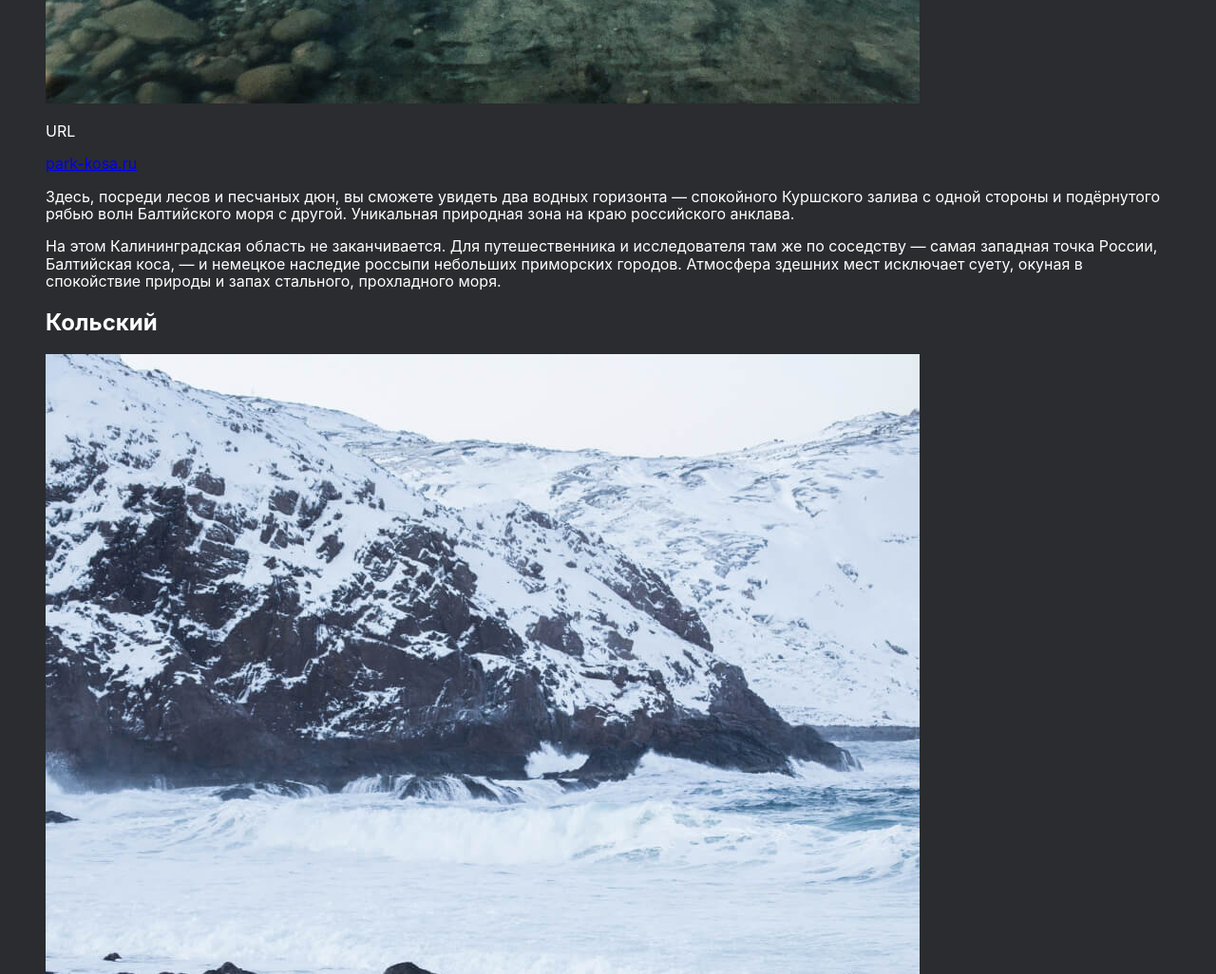
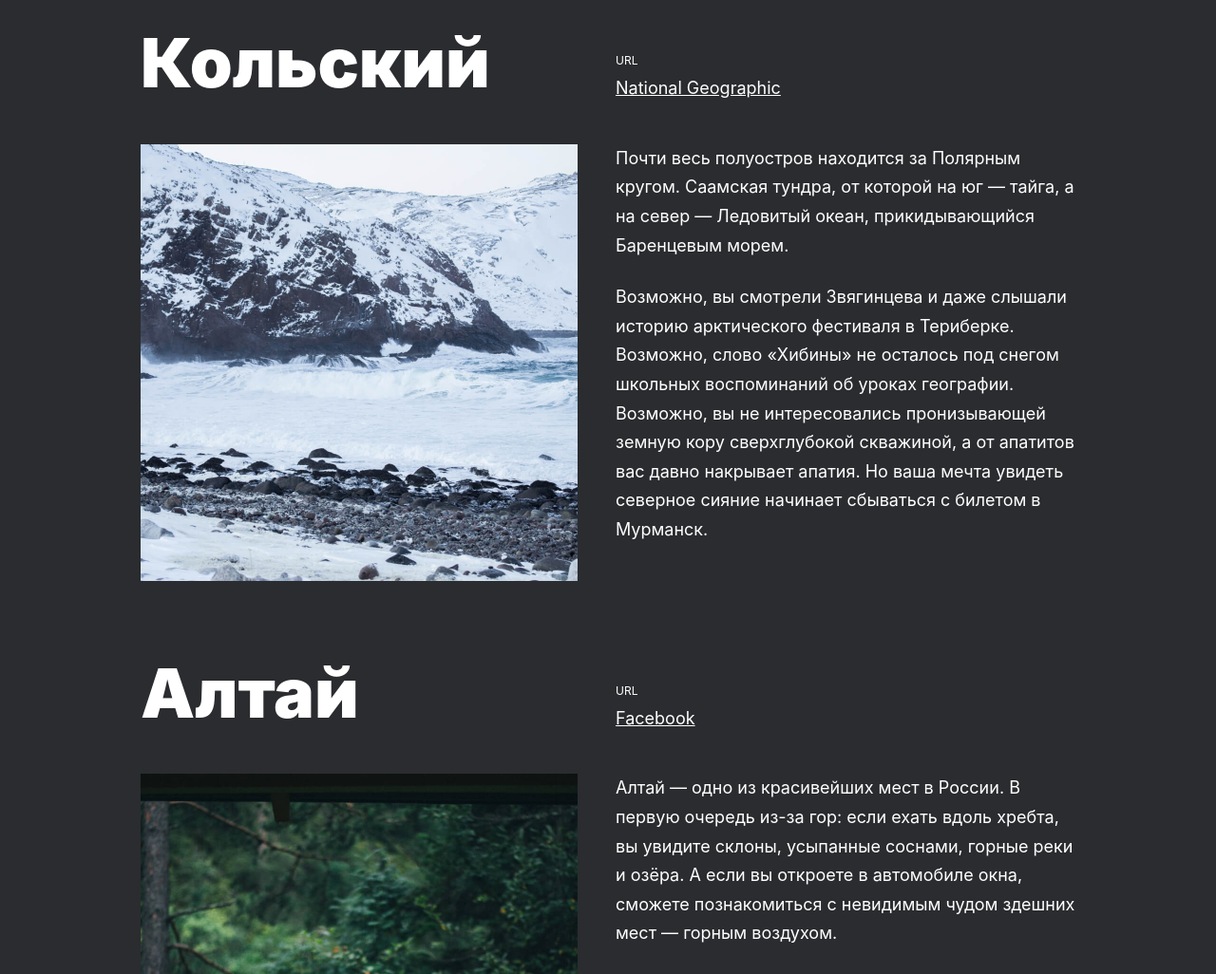
Before and after one commit to Porok-i-pokhot/russian-travel, a plain HTML site: page index.html in a window 1280 px wide. Shown: the part 3140-4166 px from the top of the page at 95% size. Drawn offline with Linux system fonts and the light colour scheme; a web font is replaced by a local one.

Commit message:
added css for PLACES

```diff
--- a/index.html
+++ b/index.html
@@ -72,11 +72,14 @@
         <section class="places">
           <div class="place">
             <h2 class="place__title">Куршская коса</h2>
+            <ul class="place__website">
+              <li class="website__url-heading">URL</li>
+              <li>
+                <a href="http://park-kosa.ru" class="website__link">park-kosa.ru</a>
+              </li>
+            </ul>
             <img class="place__image" src="./images/place-kosa.jpg" alt="природная коса">
-            <div class="place__website">
-               <p class="website__url-heading">URL</p>
-               <a href="http://park-kosa.ru" сlass="website__link">park-kosa.ru</a>
-            </div>
+            <div class="place__paragraphs">
               <p class="place__paragraph">
                 Здесь, посреди лесов и песчаных дюн,
                 вы сможете увидеть два водных горизонта — спокойного Куршского залива
@@ -91,15 +94,19 @@
                 прохладного моря.
               </p>
             </div>
+          </div>
           <div class="place">
             <h2 class="place__title">Кольский</h2>
+            <ul class="place__website">
+              <li class="website__url-heading">URL</li>
+              <li>
+                <a href="https://yourshot.nationalgeographic.com/photos/?keywords=kolskiy"
+                  class="website__link">National Geographic
+                </a>
+              </li>
+            </ul>
             <img class="place__image" src="./images/place-kolsky.jpg" alt="Кольский">
-            <div class="place__website">
-               <p class="website__url-heading">URL</p>
-               <a href="https://yourshot.nationalgeographic.com/photos/?keywords=kolskiy"
-                  сlass="website__link">National Geographic
-               </a>
-            </div>
+            <div class="place__paragraphs">
               <p class="place__paragraph">
                 Почти весь полуостров находится за Полярным кругом.
                 Саамская тундра, от которой на юг —
@@ -113,15 +120,19 @@
                 Но ваша мечта увидеть северное сияние начинает сбываться с билетом в Мурманск.
               </p>
             </div>
+          </div>
           <div class="place">
             <h2 class="place__title">Алтай</h2>
+            <ul class="place__website">
+              <li class="website__url-heading">URL</li>
+              <li>
+                <a href="https://www.facebook.com/vera.bashmakova/posts/10156011613718822" с
+                  class="website__link">Facebook
+                </a>
+              </li>
+            </ul>
             <img class="place__image" src="./images/place-altai.jpg" alt="Алтай">
-            <div class="place__website">
-               <p class="website__url-heading">URL</p>
-               <a href="https://www.facebook.com/vera.bashmakova/posts/10156011613718822" с
-                  lass="website__link">Facebook
-               </a>
-            </div>
+            <div class="place__paragraphs">
               <p class="place__paragraph">
                 Алтай — одно из красивейших мест в России.
                 В первую очередь из-за гор: если ехать вдоль хребта, вы увидите склоны,
@@ -135,13 +146,17 @@
                 И знаменитые манулы — тоже обитатели Алтайского края.
               </p>
             </div>
+          </div>
           <div class="place">
             <h2 class="place__title">Зимний Байкал</h2>
+            <ul class="place__website">
+              <li class="website__url-heading">URL</li>
+              <li>
+                <a href="https://vk.com/baikalmile" class="website__link">https://vk.com/baikalmile</a>
+              </li>
+            </ul>
             <img class="place__image" src="./images/place-winter-baikal.jpg" alt="ледниковые трещины">
-            <div class="place__website">
-               <p class="website__url-heading">URL</p>
-               <a href="https://vk.com/baikalmile" сlass="website__link">https://vk.com/baikalmile</a>
-            </div>
+            <div class="place__paragraphs">
               <p class="place__paragraph">
                 Всем известен Байкал как крупнейшее озеро
                 в мире. Многие также знают, что это самый большой источник пресной воды
@@ -154,13 +169,16 @@
                 В марте 2019 года на фестивале «Байкальская миля» был поставлен мировой рекорд — 197.011 км/ч.
               </p>
             </div>
+          </div>
           <div class="place">
             <h2 class="place__title">Карелия</h2>
+            <ul class="place__website">
+              <li class="website__url-heading">URL</li>
+              <li>
+                <a href="http://vodlozero.ru" class="website__link">http://vodlozero.ru/</a>
+              </li>
+            </ul>
             <img class="place__image" src="./images/place-karelia.jpg" alt="Карелия">
-            <div class="place__website">
-               <p class="website__url-heading">URL</p>
-               <a href="http://vodlozero.ru" сlass="website__link">http://vodlozero.ru/</a>
-            </div>
             <p class="place__paragraph">
               Сибирь заканчивается не на Урале, а в Карелии:
               образующая тайгу сибирская лиственница не растёт западнее Водлозера.
--- a/pages/index.css
+++ b/pages/index.css
@@ -8,6 +8,12 @@
   max-width: 1280px;
   margin: 0;
   font-family: 'Inter', Arial, sans-serif;
+  /* -moz-osx-font-smoothing: grayscale;
+    -webkit-font-smoothing: antialiased;
+    -webkit-text-size-adjust: 100%;
+    -ms-text-size-adjust: 100%;
+    -moz-text-size-adjust: 100%;
+    text-rendering: optimizeLegibility; */
 }
 
 .page__content {
@@ -123,11 +129,77 @@
 .photo-grid {
   display: grid;
   grid-template-columns: repeat(4, 1fr);
-  grid-template-rows: repeat(3, 1fr);
+  grid-template-rows: repeat(3, 213px);
   grid-gap: 16px;
+  max-width: 1184px;
+  max-height: 671px;
 }
 
 .photo-grid__item {
   max-width: 284px;
-  max-height: 213px;
+  height: 100%;
+  object-fit: cover;
 }
+
+.places {
+  max-width: 984px;
+  margin: 92px auto;
+}
+
+.place {
+  max-width: 984px;
+  display: grid;
+  grid-template-columns: 1fr minmax(288px, 484px);
+  grid-template-rows: minmax(min-content,max-content) 2fr;
+  margin-bottom: 80px;
+  grid-gap: 48px 40px;
+}
+
+.place:last-child {
+  margin-bottom: 0;
+}
+
+.place__title {
+  font-size: 72px;
+  font-weight: 900;
+  line-height: 1.05;
+  max-width: 460px;
+  margin: 0;
+}
+
+.place__website {
+  list-style-type: none;
+  padding: 0;
+  margin: 0;
+  align-self: end;
+}
+
+.website__url-heading {
+  font-size: 12px;
+  font-weight: 400;
+  line-height: 1;
+  margin-bottom: 12px;
+}
+
+.website__link {
+  font-size: 18px;
+  font-weight: 400;
+  line-height: 1.2;
+  color: #ffffff;
+}
+
+.place__image {
+  max-width: 460px;
+  max-height: 460px;
+}
+
+.place__paragraph {
+  font-size: 18px;
+  font-weight: 400;
+  line-height: 1.7;
+  margin: 0;
+}
+
+.place__paragraph:first-child {
+  margin-bottom: 24px;
+}
```
Lines whose indentation alone changed are shown as unchanged.
